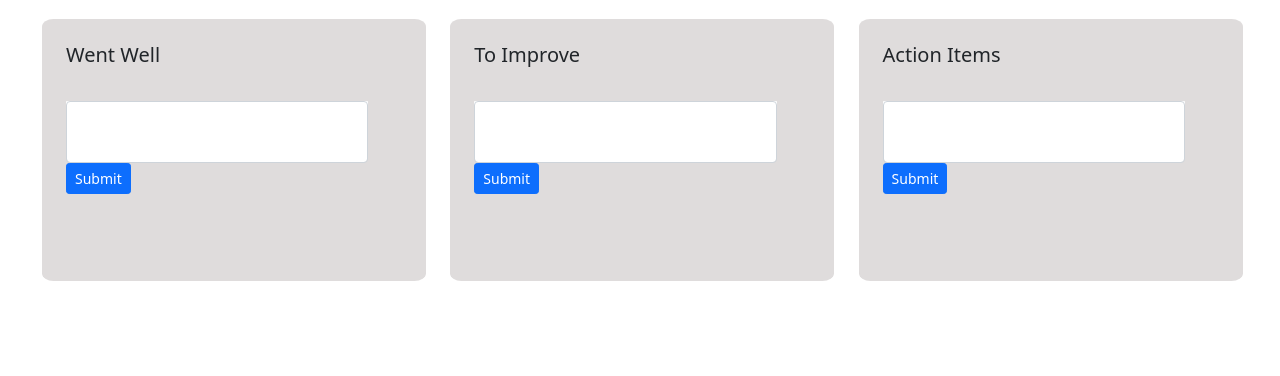
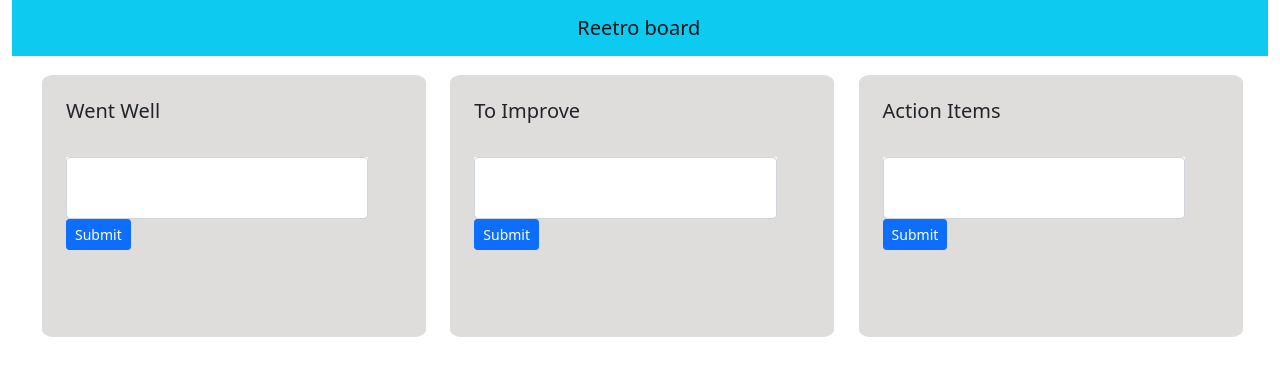
Before and after one commit to vinayakkamati/retro-board-UI, an Angular app: page /board in a window 1280 px wide. Shown: the top 376 px of the page. Built offline with nearby package versions, Linux system fonts and the light colour scheme; no server answers.

Commit message:
[IF-220] refactor: refactor form validation (#11)

```diff
--- a/src/app/components/board/board-item/board-item.component.css
+++ b/src/app/components/board/board-item/board-item.component.css
@@ -46,3 +46,12 @@ button{
   outline: none;
   background-color: white;
 }
+.navbar-brand{
+  margin-left: 45%;
+}
+.fw-lighter{
+  margin-top: -7%;
+  margin-left: 61%;
+  font-size: 14px;
+  color: rgb(139, 5, 139);
+}
--- a/src/app/components/board/board-item/board-item.component.html
+++ b/src/app/components/board/board-item/board-item.component.html
@@ -1,5 +1,11 @@
 <link href="https://fonts.googleapis.com/icon?family=Material+Icons" rel="stylesheet">
 <link rel="stylesheet" href="https://cdnjs.cloudflare.com/ajax/libs/font-awesome/4.7.0/css/font-awesome.min.css">
+<nav class="navbar navbar-expand-lg navbar-light bg-info">
+  <a class="navbar-brand">Reetro board</a>
+  <button class="navbar-toggler" type="button" data-toggle="collapse" data-target="#navbarNavDropdown" aria-controls="navbarNavDropdown" aria-expanded="false" aria-label="Toggle navigation">
+    <span class="navbar-toggler-icon"></span>
+  </button>
+</nav>
 <div class="row" >
   <div class="column" *ngFor="let category of categories">
     <div class="container">
@@ -32,6 +38,7 @@
               </div>
             </ng-template>
          </div>
+         <p class="fw-lighter fst-italic">{{comment.createdBy.userName}}</p>
         </div>
       </div>
     </div>
--- a/src/app/components/board/comment-item/comment-item.component.html
+++ b/src/app/components/board/comment-item/comment-item.component.html
@@ -1,4 +1,4 @@
-<form [formGroup]="form" #formDirective="ngForm" (ngSubmit)="createComment(formDirective)">
+<form [formGroup]="form" (ngSubmit)="createComment()">
   <div class="form-group">
     <textarea
       class="form-control"
--- a/src/app/components/board/comment-item/comment-item.component.ts
+++ b/src/app/components/board/comment-item/comment-item.component.ts
@@ -27,7 +27,7 @@ export class CommentItemComponent implements OnInit {
   }
   get f() { return this.form.controls; }
 
-  createComment(formDirective:FormGroupDirective){
+  createComment(){
     this.submitted = true;
 
     if (this.form.invalid) {
```
